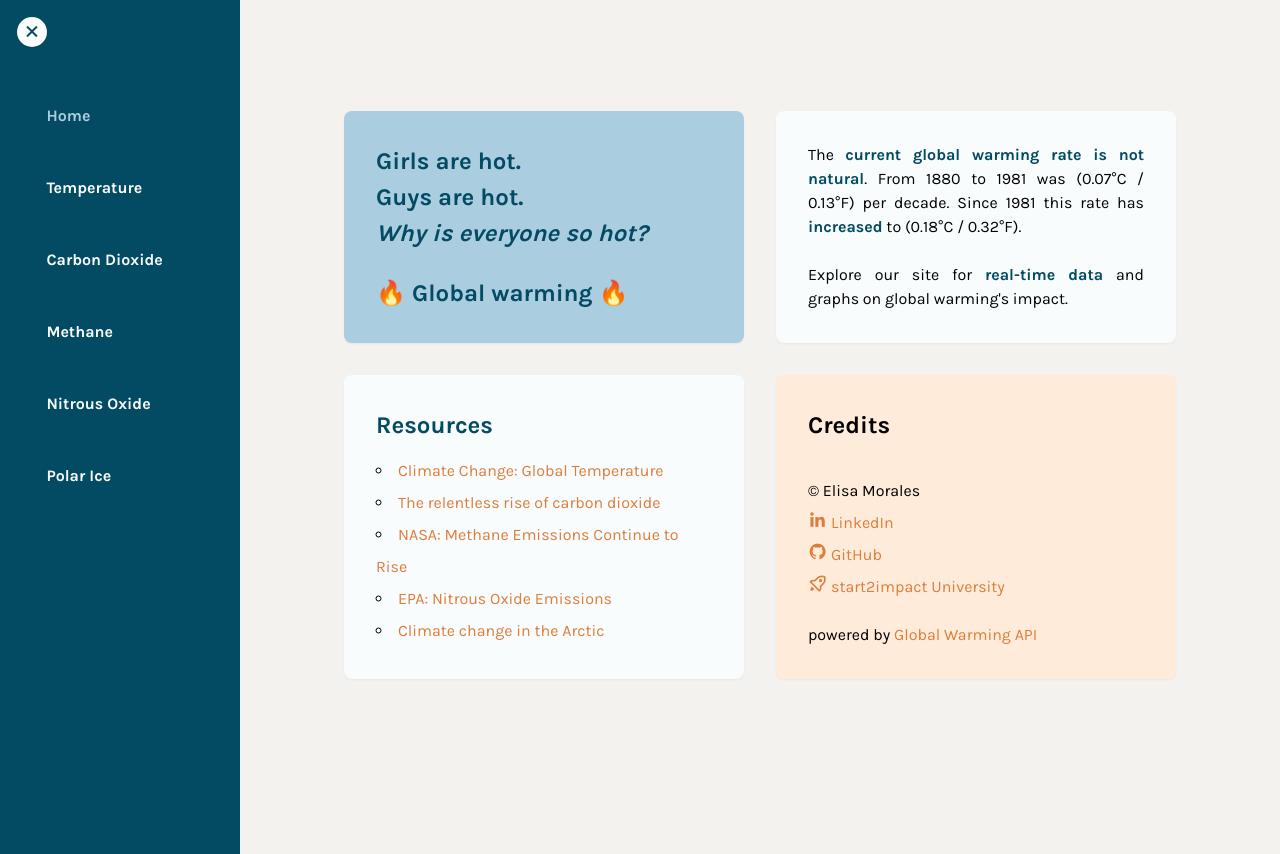
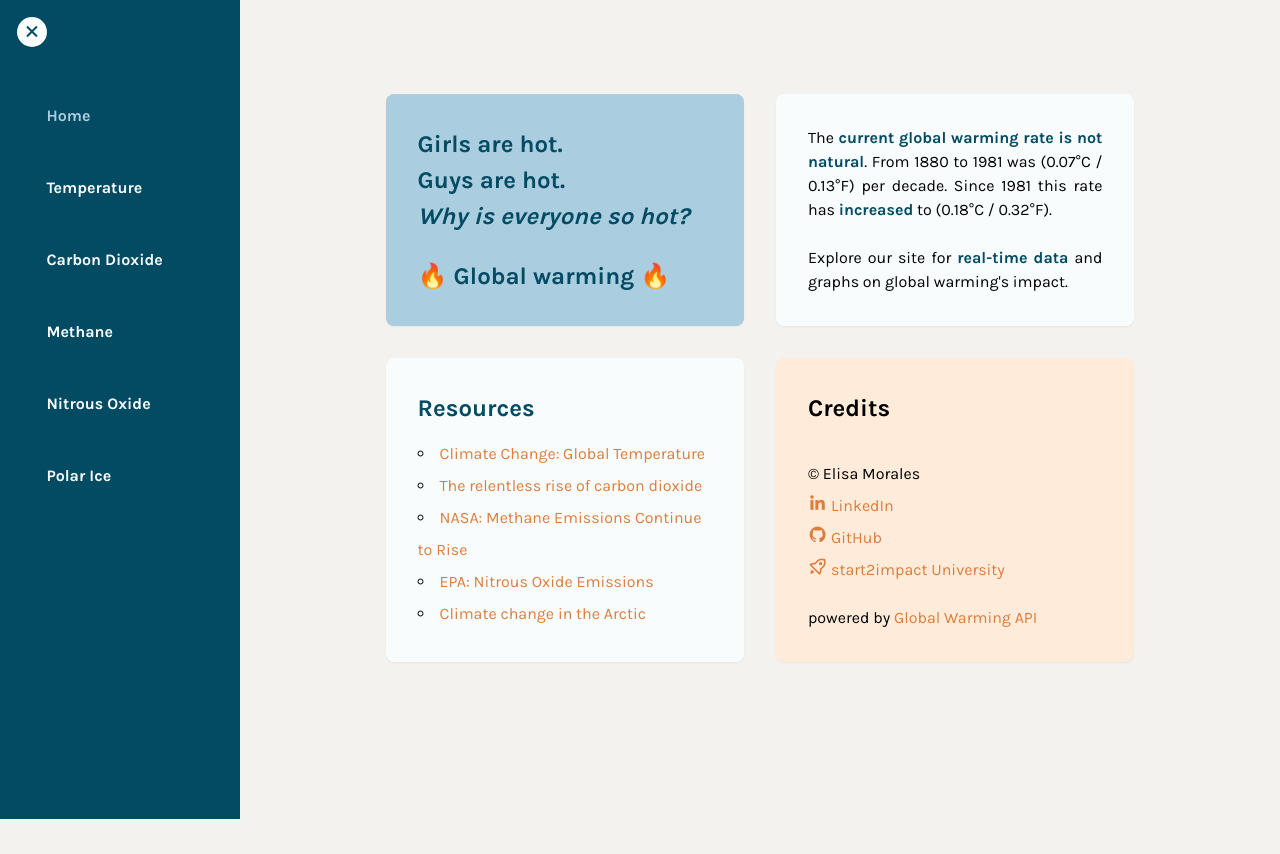
Before and after one commit to elisa-morales/hot-problems, a React (Vite) app: page / in a window 1280 px wide. After the commit the page ends 819 px from the top, so only its background shows below. Built offline with nearby package versions, Linux system fonts and the light colour scheme.

Commit message:
Update Hero.css

```diff
--- a/src/components/Hero/Hero.css
+++ b/src/components/Hero/Hero.css
@@ -1,6 +1,6 @@
 .hero-container {
   display: grid;
-  padding: 1em;
+  margin-top: 1em;
   gap: 2em;
 }
 
@@ -39,6 +39,6 @@ span {
 @media screen and (min-width: 769px) {
   .hero-container {
     grid-template-columns: repeat(2, 1fr);
-    margin: 5% 0;
+    margin: 5%;
   }
 }
```
